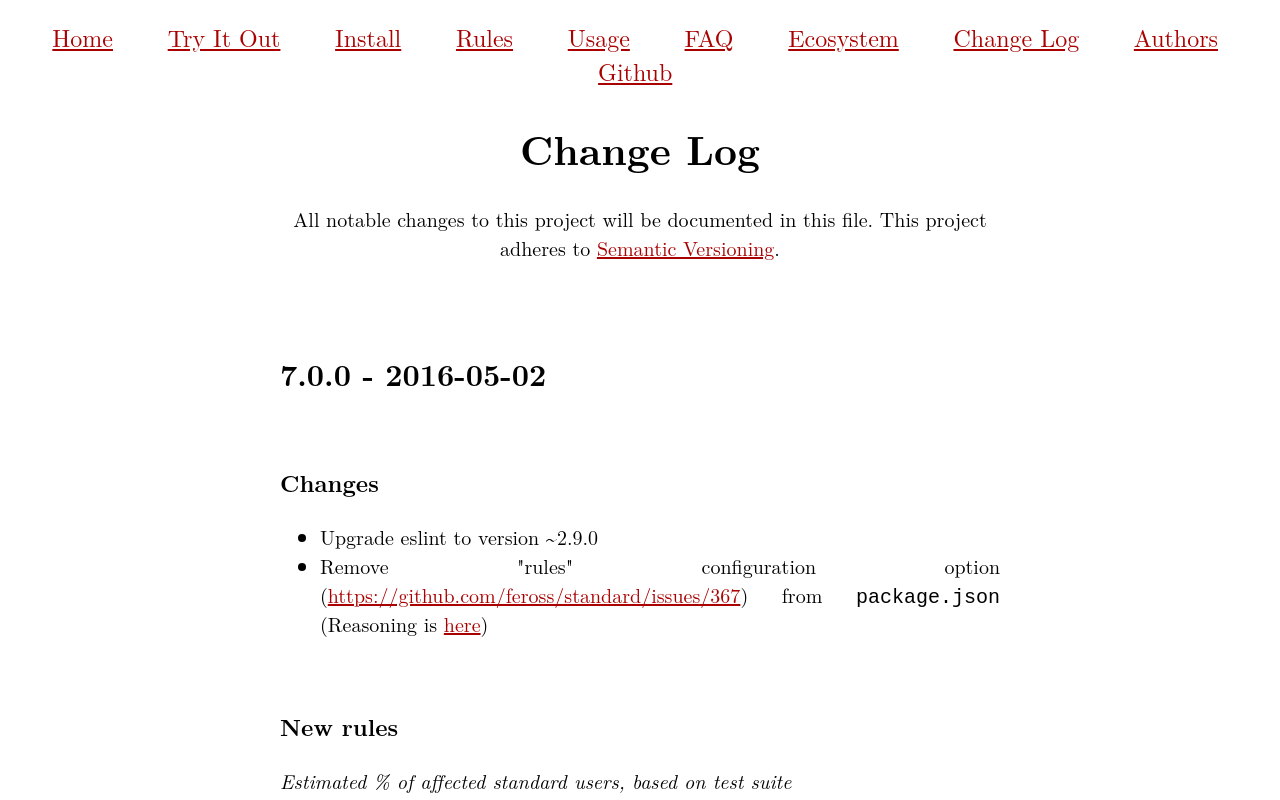
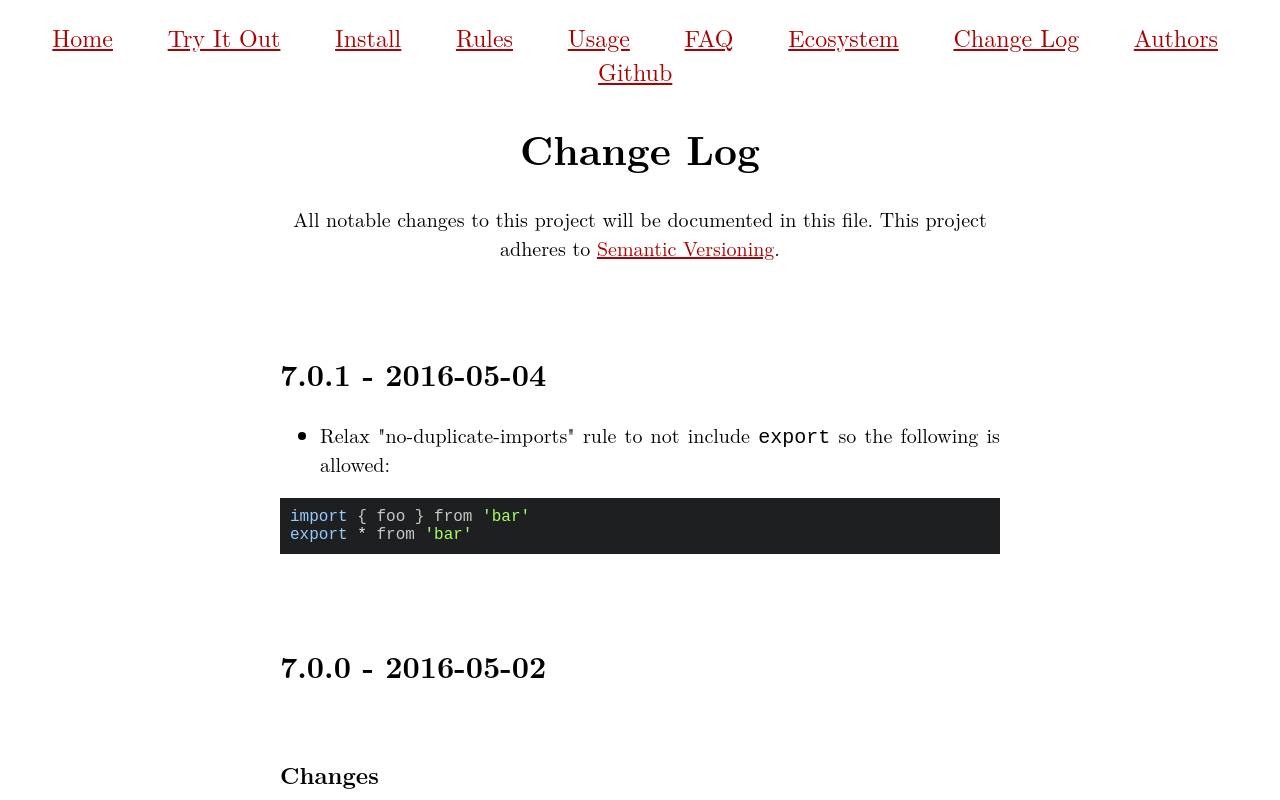
Before and after one commit to standard/standard-www, a website with bundled scripts: page changelog.html in a window 1280 px wide. Shown: the top 800 px of the page. Built offline with nearby package versions, Linux system fonts and the light colour scheme; a web font is replaced by a local one.

Commit message:
generate site

```diff
--- a/changelog.html
+++ b/changelog.html
@@ -30,6 +30,11 @@
 <h1 id="user-content-change-log" class="deep-link"><a href="#change-log">Change Log</a></h1>
 <p>All notable changes to this project will be documented in this file.
 This project adheres to <a href="http://semver.org/">Semantic Versioning</a>.</p>
+<h2 id="user-content-701---2016-05-04" class="deep-link"><a href="#701---2016-05-04">7.0.1 - 2016-05-04</a></h2>
+<ul>
+<li>Relax &quot;no-duplicate-imports&quot; rule to not include <code>export</code> so the following is allowed:</li>
+</ul>
+<div class="highlight js"><pre class="editor editor-colors"><div class="line"><span class="source js"><span class="keyword control js"><span>import</span></span><span>&#xA0;</span><span class="meta brace curly js"><span>{</span></span><span>&#xA0;foo&#xA0;</span><span class="meta brace curly js"><span>}</span></span><span>&#xA0;from&#xA0;</span><span class="string quoted single js"><span class="punctuation definition string begin js"><span>&apos;</span></span><span>bar</span><span class="punctuation definition string end js"><span>&apos;</span></span></span></span></div><div class="line"><span class="source js"><span class="storage modifier js"><span>export</span></span><span>&#xA0;</span><span class="keyword operator js"><span>*</span></span><span>&#xA0;from&#xA0;</span><span class="string quoted single js"><span class="punctuation definition string begin js"><span>&apos;</span></span><span>bar</span><span class="punctuation definition string end js"><span>&apos;</span></span></span></span></div></pre></div>
 <h2 id="user-content-700---2016-05-02" class="deep-link"><a href="#700---2016-05-02">7.0.0 - 2016-05-02</a></h2>
 <h3 id="user-content-changes" class="deep-link"><a href="#changes">Changes</a></h3>
 <ul>
```
Also changed, not shown: index.html (+1 -1 lines), generate-site/build/changelog.html, generate-site/build/index.html.
